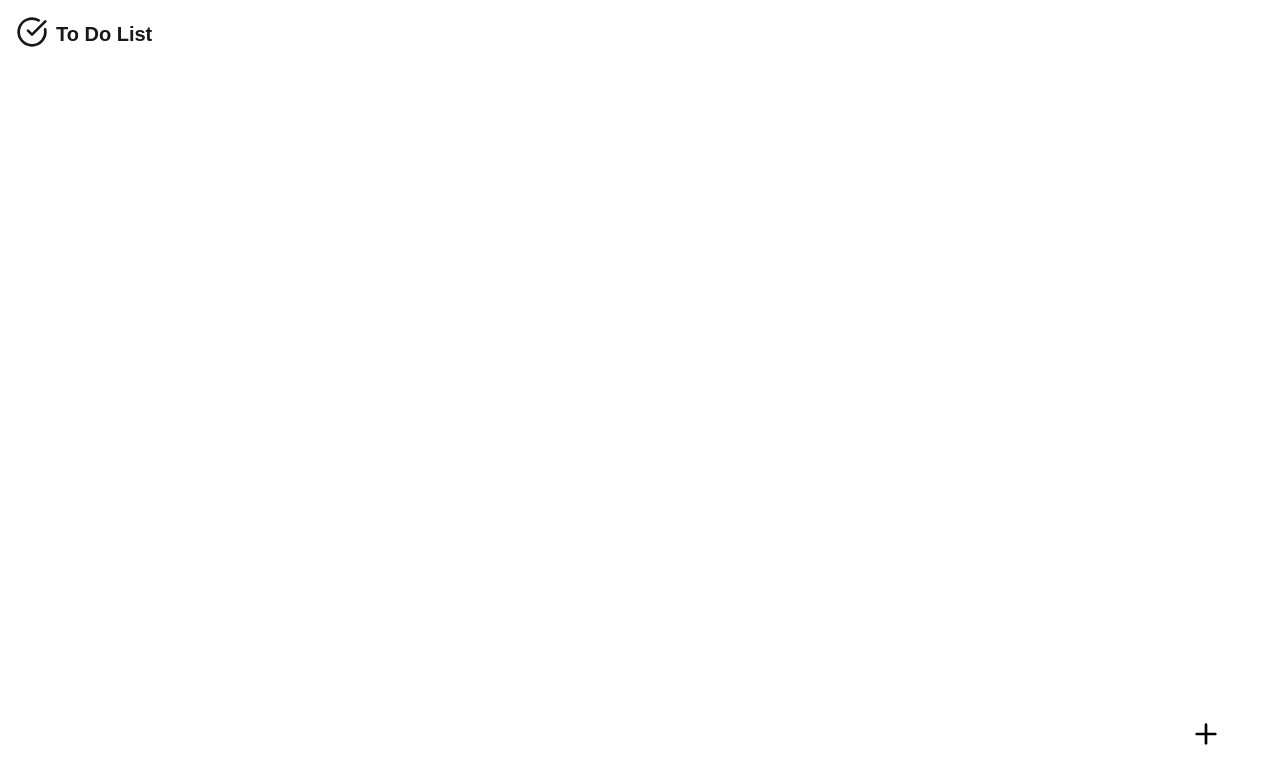
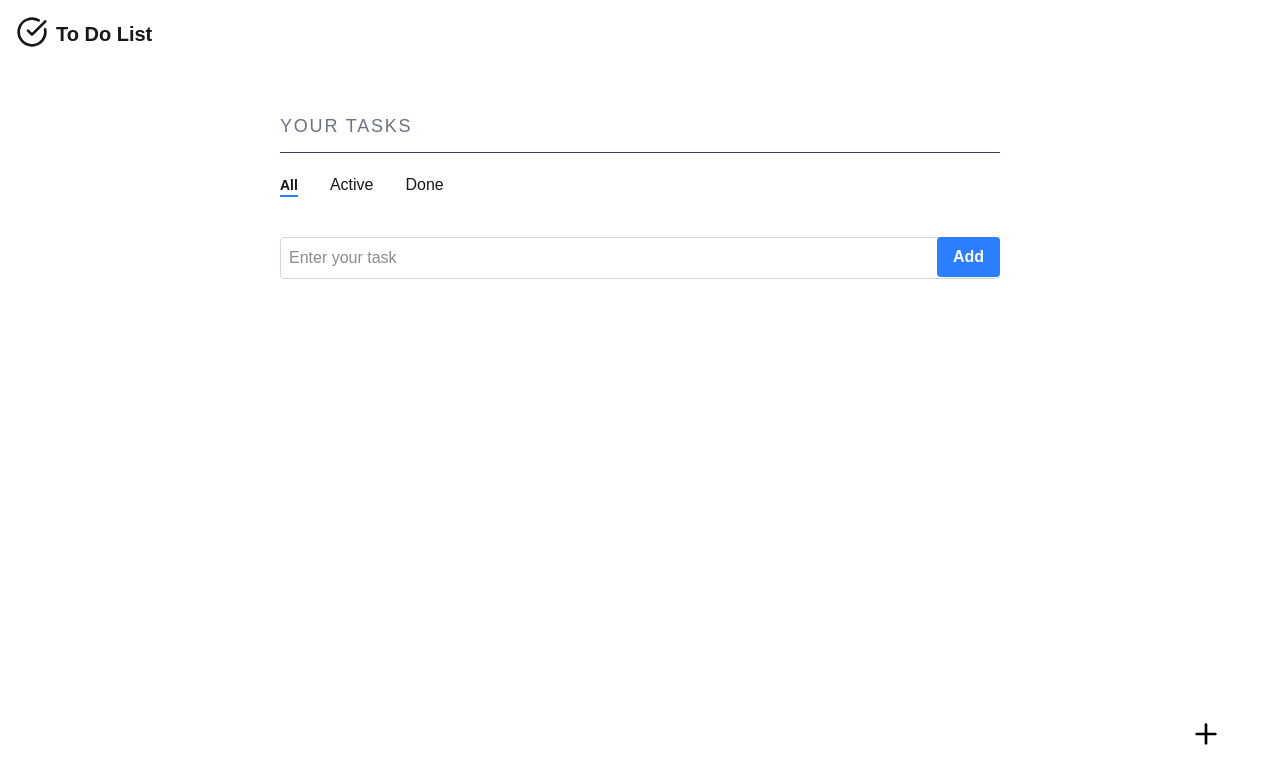
Before and after one commit to Mila-Saif/to-do, a Next.js app: page / in a window 1280 px wide. Shown: the top 784 px of the page. Built offline with nearby package versions, Linux system fonts and the light colour scheme.

Commit message:
add input card and save task function

```diff
--- a/app/page.tsx
+++ b/app/page.tsx
@@ -1,9 +1,40 @@
+'use client'
 import { CircleCheckBig, Plus }from 'lucide-react';
+import { useState } from 'react';
+
+
+
 
 export default function Home() {
+  const [taskInput, setTaskInput] = useState('');
+  const [todos, setTodos] = useState<{id: string, text: string, completed:boolean;}[]>([]);
+
+  const handleSaveTask= () => {
+    const newTask = {
+      id: crypto.randomUUID(),
+      text: taskInput,
+      completed: false,
+
+    }
+    setTaskInput('');
+    setTodos([...todos, newTask]);
+
+  }
+
+
+
+
+
+
+
   return (
 
     <div className='min-h-screen p-4 relative'>
+      <div className='max-w-3xl mx-auto p-6 pt-12'>
+
+
+
+
 
         {/* the header logo and title */}
 
@@ -14,6 +45,27 @@ export default function Home() {
         </div>
 
         {/* close the header logo and title */}
+
+
+        {/* the to do list content */}
+        <div className='mt-12'>
+          <h2 className='text-lg  text-gray-500 uppercase tracking-widest mb-3'> your tasks</h2>
+          <div className='h-px bg-gray-700 w-full'></div>
+        </div>
+
+        <div className='flex items-center pt-5 pb-4 gap-8  mb-6'>
+          <button className=' text-sm font-bold  border-b-2 border-blue-500 -mb-px' >All</button>
+          <button>Active</button>
+          <button>Done</button>
+
+        </div>
+
+
+        {/* close the to do list content */}
+
+
+
+
 
         {/* the add button  */}
 
@@ -26,13 +78,40 @@ export default function Home() {
 
         </div>
 
+
+
         {/* close the add button */}
+        {/* the add card */}
+
+        <div className='wrapper'>
+          <form className='relative' onSubmit={(e) => {
+            e.preventDefault();
+            handleSaveTask();
+          }}>
+            <input className='w-full p-2 border border-gray-300 rounded' type="text"
+              placeholder='Enter your task' value={taskInput} onChange={(e) => setTaskInput(e.target.value)}/>
+           <button className='absolute top-0 right-0 bg-blue-500 hover:bg-blue-700 text-white font-bold  py-2 px-4 rounded'
 
 
 
 
+           >Add</button>
 
 
+
+          </form>
+
+           <ul>
+            {todos.map((todo) => (
+              <li key={todo.id.toString()}>{todo.text}</li>
+            ))}
+           </ul>
+        </div>
+
+        {/* close the add card */}
+
+
+      </div>
 
     </div>
 
```
Lines whose indentation alone changed are shown as unchanged.
